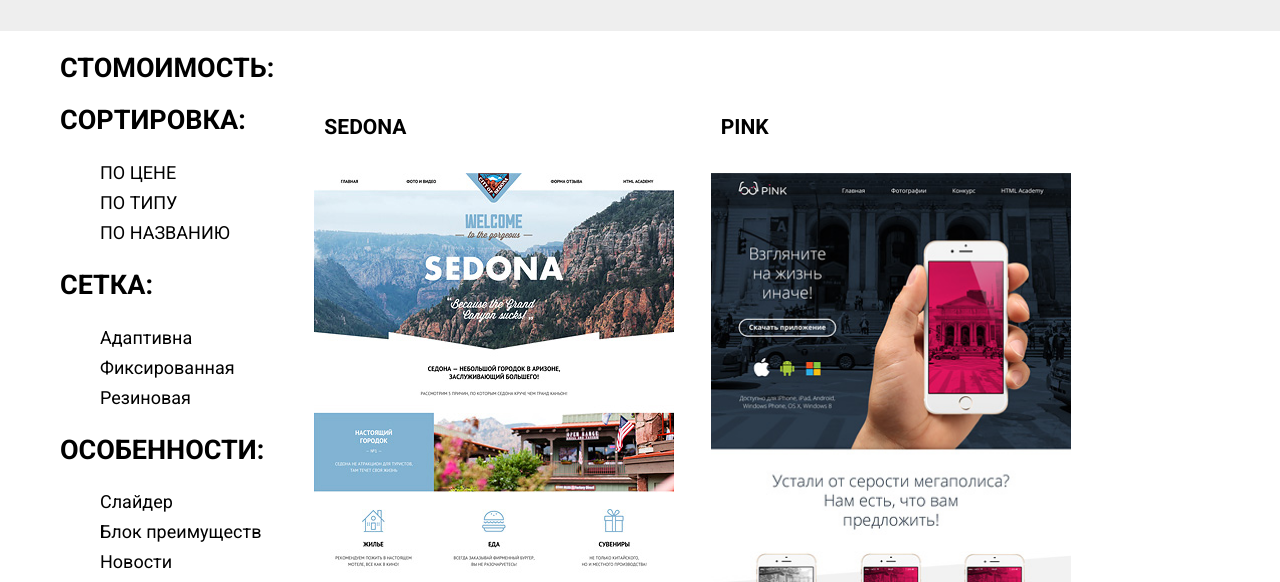
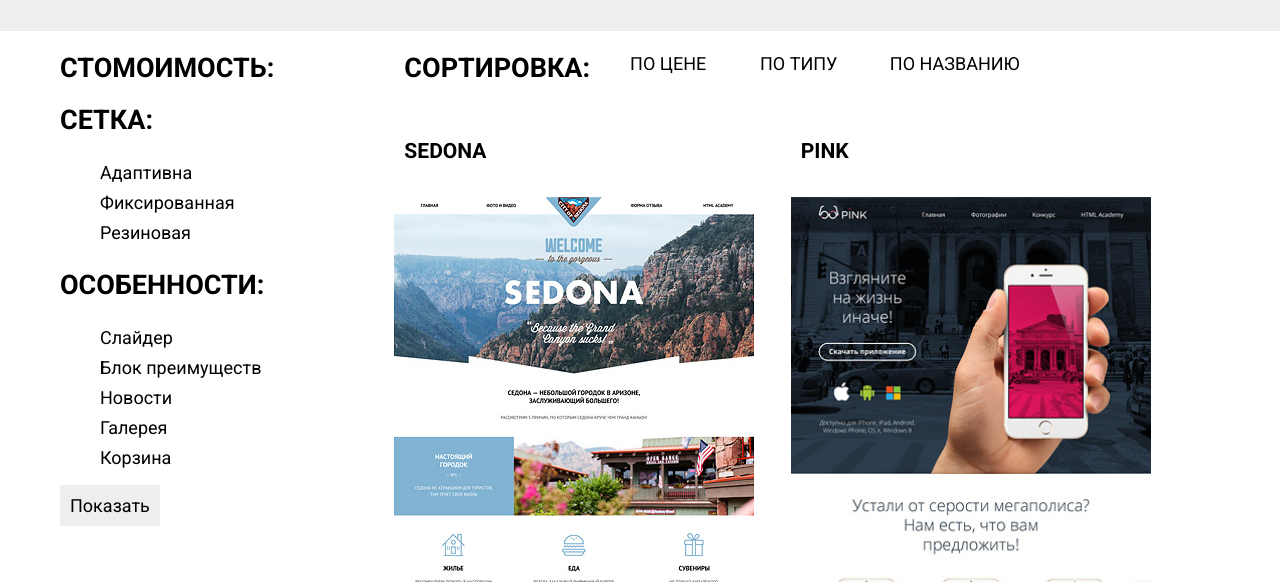
Before and after one commit to by-hits/1285035-nerds-29, a plain HTML site: page catalog.html in a window 1280 px wide. Shown: the part 218-800 px from the top of the page. Drawn offline with Linux system fonts and the light colour scheme.

Commit message:
Правка каталога
Изменение блоков.
Правка,выравние блока "Сортировка".

```diff
--- a/catalog.html
+++ b/catalog.html
@@ -31,30 +31,23 @@
                 </nav>
 
         </header>
-<main class="wrap ">
+<main class="wrap">
     <div class="wrap-catalog">
-        <div class="wrap-short">
-            <section class="wrap-cost">
+        <aside class="wrap-short">
+            <div class="wrap-cost">
                 <h2>СТОМОИМОСТЬ:</h2>
                 <!-- Форма фильтра стоимости -->
-            </section>
-            <section class="wrap-sorting">
-                <h2>СОРТИРОВКА:</h2>
-                <ul class="sorting-list">
-                    <li class="sorting-item">ПО ЦЕНЕ</li>
-                    <li class="sorting-item">ПО ТИПУ</li>
-                    <li class="sorting-item">ПО НАЗВАНИЮ</li>
-                </ul>
-            </section>
-            <section class="wrap-grid">
+            </div>
+
+            <div class="wrap-grid">
                 <h2>СЕТКА:</h2>
                 <ul class="grid-list">
                     <li class="grid-item">Адаптивна</li>
                     <li class="grid-item">Фиксированная</li>
                     <li class="grid-item">Резиновая</li>
                 </ul>
-            </section>
-            <section class="wrap-feature">
+            </div>
+            <div class="wrap-feature">
                 <h2>ОСОБЕННОСТИ:</h2>
                 <ul class="feature-list">
                     <li class="feature-item">Слайдер</li>
@@ -64,9 +57,17 @@
                     <li class="feature-item">Корзина</li>
                 </ul>
                 <a class="button-more" href="#">Показать</a>
-            </section>
-        </div>
+            </div>
+        </aside>
         <section class="wrap-layout">
+            <div class="wrap-sorting">
+                <h2>СОРТИРОВКА:</h2>
+                <ul class="sorting-list">
+                    <li class="sorting-item">ПО ЦЕНЕ</li>
+                    <li class="sorting-item">ПО ТИПУ</li>
+                    <li class="sorting-item">ПО НАЗВАНИЮ</li>
+                </ul>
+            </div>
             <ul class="layout-list">
                 <li class="layout-item">
                     <h3>SEDONA</h3>
--- a/css/style.css
+++ b/css/style.css
@@ -132,14 +132,25 @@ img {
     grid-template-columns: 1fr 1fr 1fr 1fr;
 }
 .wrap-catalog,
-.social-list{
+.social-list,
+.sorting-list{
     display: grid;
     grid-template-columns: 1fr 1fr 1fr;
+}
+.wrap-layout{
+    margin-left: 80px;
+}
+
+.wrap-sorting{
+    display: grid;
+    grid-template-columns: max-content max-content;
+    margin-left: 50px;
 }
 .layout-list{
     display: grid;
     grid-template-columns: max-content max-content;
-    margin-top: 50px;
+    margin-top: 0;
+
 }
 .page-number-button{
     display: grid;
```
